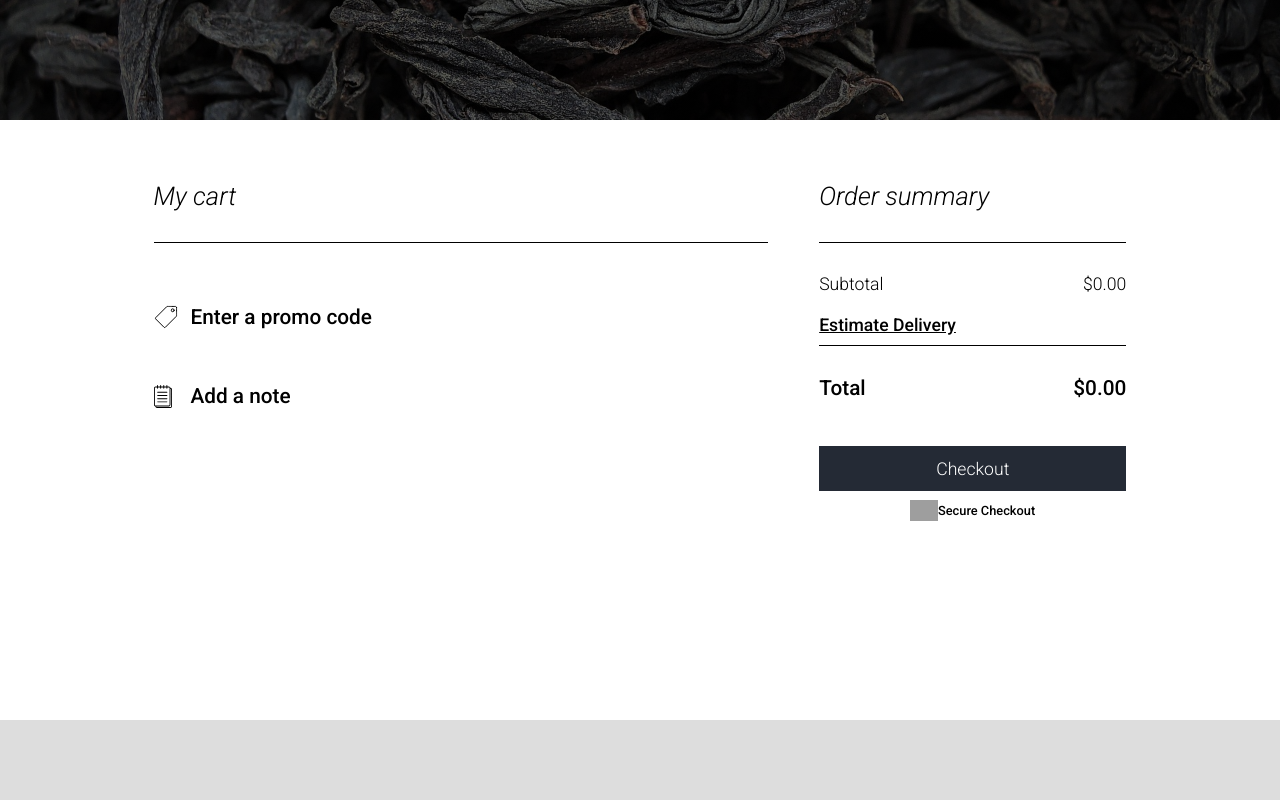
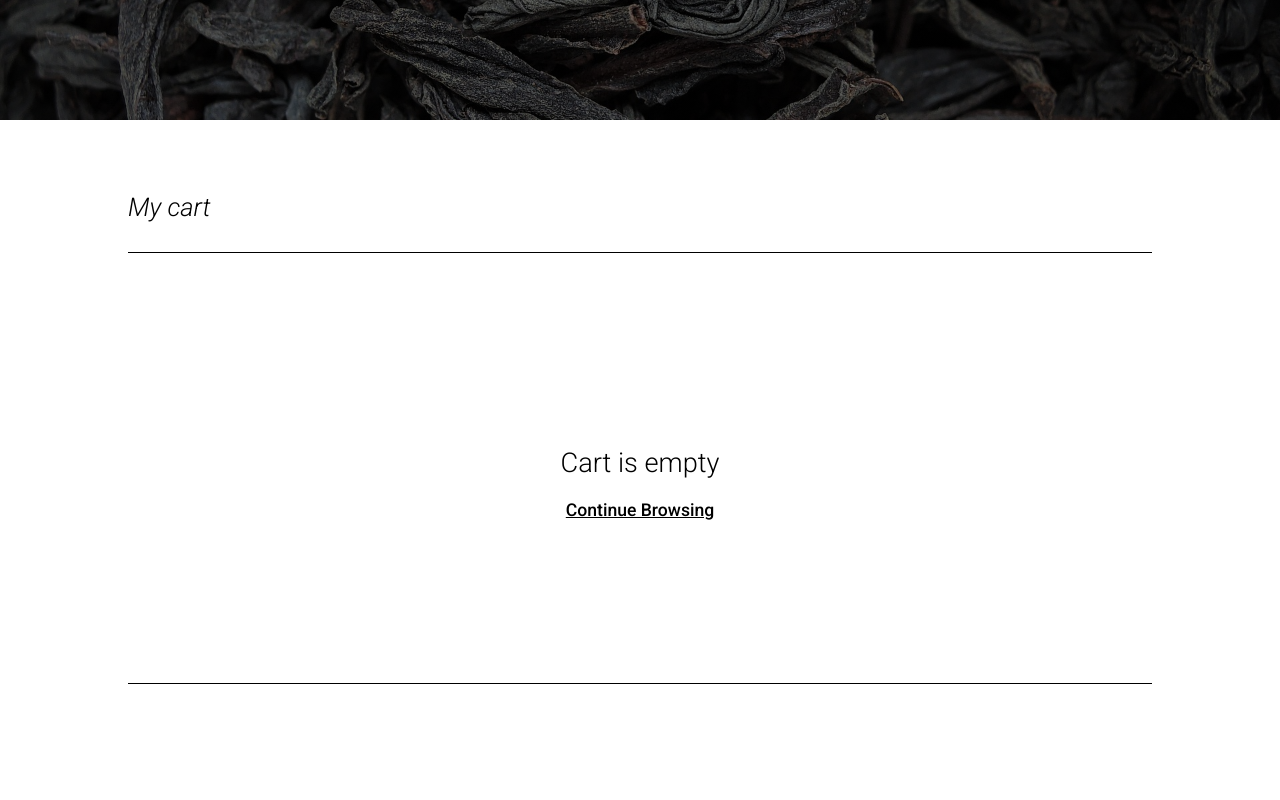
Before and after one commit to Cepako/Tea-Shop, a React (Create React App) app: page /cart in a window 1280 px wide. Shown: the part 320-1120 px from the top of the page. Built offline with nearby package versions, Linux system fonts and the light colour scheme; grey boxes are pictures that could not be loaded.

Commit message:
add component when cart is empty

```diff
--- a/src/components/pages/CartPage.tsx
+++ b/src/components/pages/CartPage.tsx
@@ -2,17 +2,27 @@ import React from 'react';
 import Header from './tea-details-components/Header';
 import ProductsList from './cart-page-components/ProductsList';
 import OrderSummary from './cart-page-components/OrderSummary';
+import EmptyCart from './cart-page-components/EmptyCart';
+import { useAppSelector } from '../../redux/hooks';
 
 import './CartPage.scss';
 
 const CartPage: React.FC = () => {
+  const products = useAppSelector((state) => state.cart);
+  const cartPageView =
+    products.length > 0 ? (
+      <>
+        <ProductsList />
+        <OrderSummary />
+      </>
+    ) : (
+      <EmptyCart />
+    );
+
   return (
     <div className='cart-page'>
       <Header />
-      <div className='cart-page__details'>
-        <ProductsList />
-        <OrderSummary />
-      </div>
+      <div className='cart-page__details'>{cartPageView}</div>
     </div>
   );
 };
--- /dev/null
+++ b/src/components/pages/cart-page-components/EmptyCart.scss
@@ -0,0 +1,60 @@
+.empty-cart {
+  width: 90%;
+  margin: 5% auto;
+
+  h3 {
+    margin-bottom: 3%;
+    padding-bottom: 3%;
+    font-size: 1.4em;
+    font-weight: 300;
+    font-style: italic;
+    border-bottom: 1px solid black;
+  }
+  div {
+    height: 50vh;
+    display: flex;
+    flex-direction: column;
+    justify-content: center;
+    align-items: center;
+    border-bottom: 1px solid black;
+    margin-bottom: 10%;
+    p {
+      margin-bottom: 5%;
+      font-size: 1.5em;
+      font-weight: 300;
+    }
+    a {
+      color: black;
+    }
+  }
+}
+@media screen and (min-width: 600px) {
+  .empty-cart {
+    h3 {
+      font-size: 1.5em;
+    }
+    div {
+      p {
+        font-size: 1.6em;
+      }
+      a {
+        font-size: 1.1em;
+      }
+    }
+  }
+}
+@media screen and (min-width: 1024px) {
+  .empty-cart {
+    width: 100%;
+    margin-top: 7%;
+    h3 {
+      font-size: 1.6em;
+    }
+    div {
+      p {
+        margin-bottom: 2%;
+        font-size: 1.7em;
+      }
+    }
+  }
+}
--- /dev/null
+++ b/src/components/pages/cart-page-components/EmptyCart.tsx
@@ -0,0 +1,18 @@
+import React from 'react';
+import { Link } from 'react-router-dom';
+
+import './EmptyCart.scss';
+
+const EmptyCart: React.FC = () => {
+  return (
+    <div className='empty-cart'>
+      <h3>My cart</h3>
+      <div>
+        <p>Cart is empty</p>
+        <Link to='/'>Continue Browsing</Link>
+      </div>
+    </div>
+  );
+};
+
+export default EmptyCart;
```
